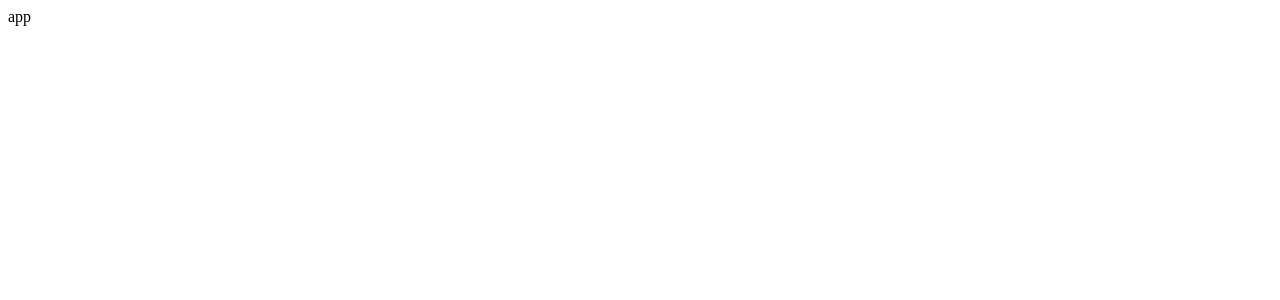
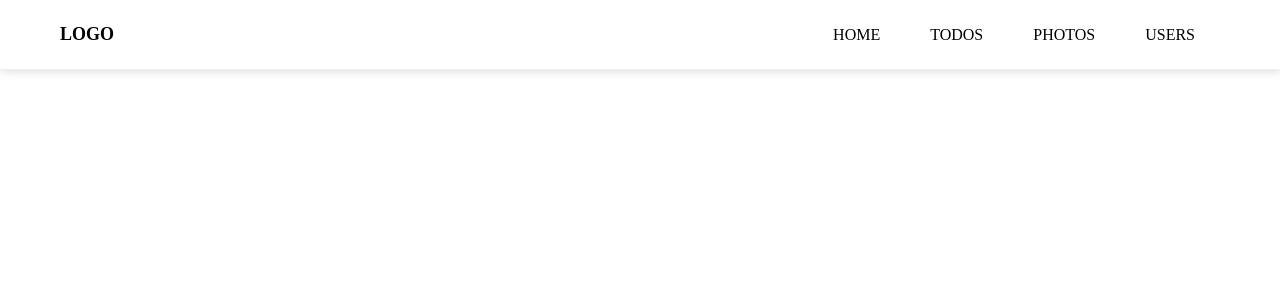
Before and after one commit to bereal1995/unsplash, a React (Create React App) app: page / in a window 1280 px wide. Shown: the top 300 px of the page. Built offline with nearby package versions, Linux system fonts and the light colour scheme.

Commit message:
header component 추가

```diff
--- a/package.json
+++ b/package.json
@@ -9,6 +9,7 @@
     "react": "^16.13.1",
     "react-dom": "^16.13.1",
     "react-scripts": "3.4.3",
+    "styled-components": "^5.2.0",
     "yarn": "^1.22.10"
   },
   "scripts": {
--- a/src/App.js
+++ b/src/App.js
@@ -1,11 +1,29 @@
 import React from 'react';
+import styled, {createGlobalStyle} from "styled-components";
+import Header from "./components/Header";
+
+const GlobalStyle = createGlobalStyle`
+  * {
+    padding: 0;
+    margin: 0;
+    list-style: none;
+    box-sizing: border-box;
+    text-decoration: none;
+  }
+
+`;
 
 function App() {
+
   return (
-      <div>
-        app
-      </div>
+      <Container>
+          <GlobalStyle/>
+        <Header/>
+      </Container>
   )
 }
+const Container = styled.div`
+
+`;
 
 export default App;
--- /dev/null
+++ b/src/components/Header/index.js
@@ -0,0 +1,51 @@
+import React from "react";
+import styled from  "styled-components";
+
+
+function Header() {
+    return (
+        <Container>
+            <Logo>Logo</Logo>
+            <Nav>
+                <NavItem>Home</NavItem>
+                <NavItem>todos</NavItem>
+                <NavItem>photos</NavItem>
+                <NavItem>users</NavItem>
+            </Nav>
+        </Container>
+    )
+}
+
+const Container = styled.header`
+  height: 70px;
+  border-bottom: 1px solid #eee;
+  box-shadow: 1px 1px 10px rgba(0,0,0,.15);
+  display:flex;
+  justify-content: space-between; //공간을 두고 떨어짐!
+  padding: 0 60px;
+`;
+
+const Logo = styled.div`
+  display:flex;
+  align-items: center;
+  font-size: 18px;
+  font-weight: bold;
+  text-transform:uppercase;
+`;
+
+const Nav = styled.nav`
+  display: flex;
+`;
+
+const NavItem = styled.div`
+  display:flex;
+  align-items: center;
+  padding: 0 25px;
+  text-transform:uppercase;
+  font-size: 16px;;
+  &:hover {
+    color: #08c;
+  }
+`;
+
+export default Header;
```
Also changed, not shown: 1 other file (tests, documents, lock files or other folders).
